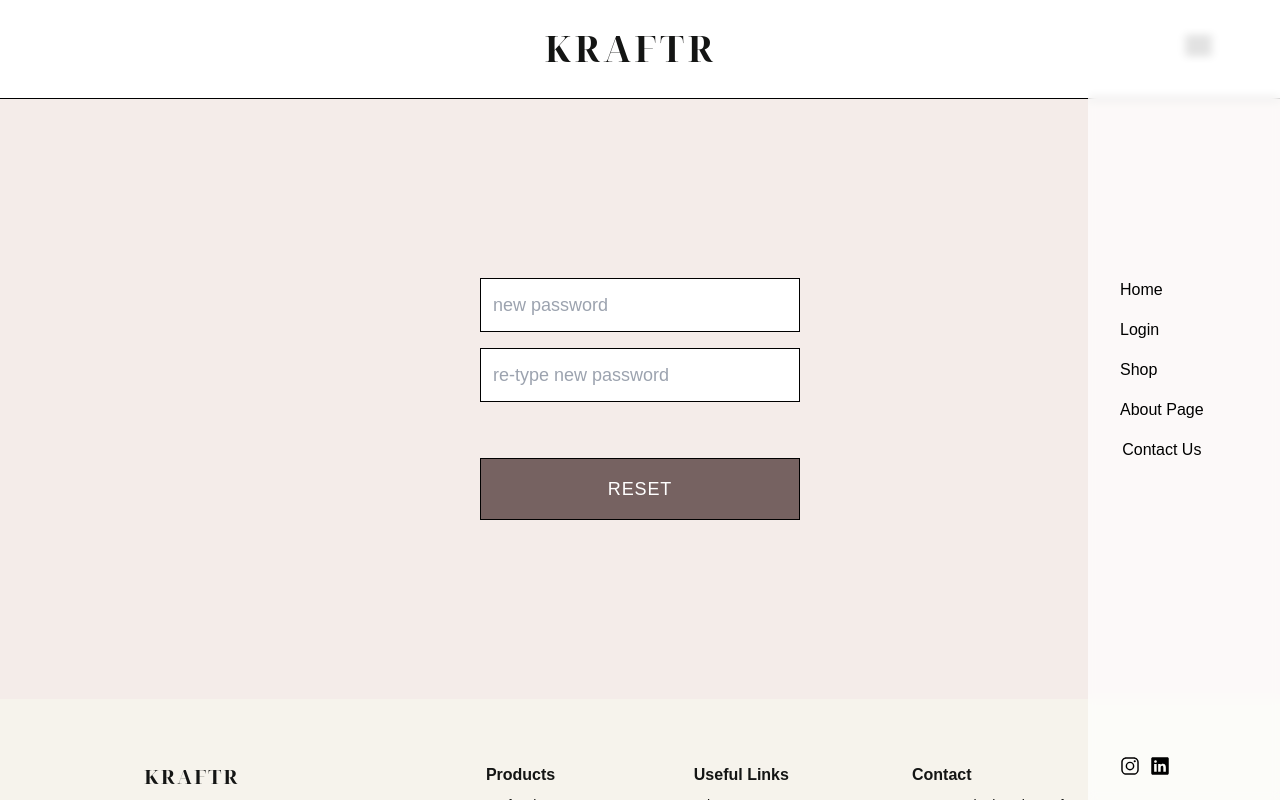
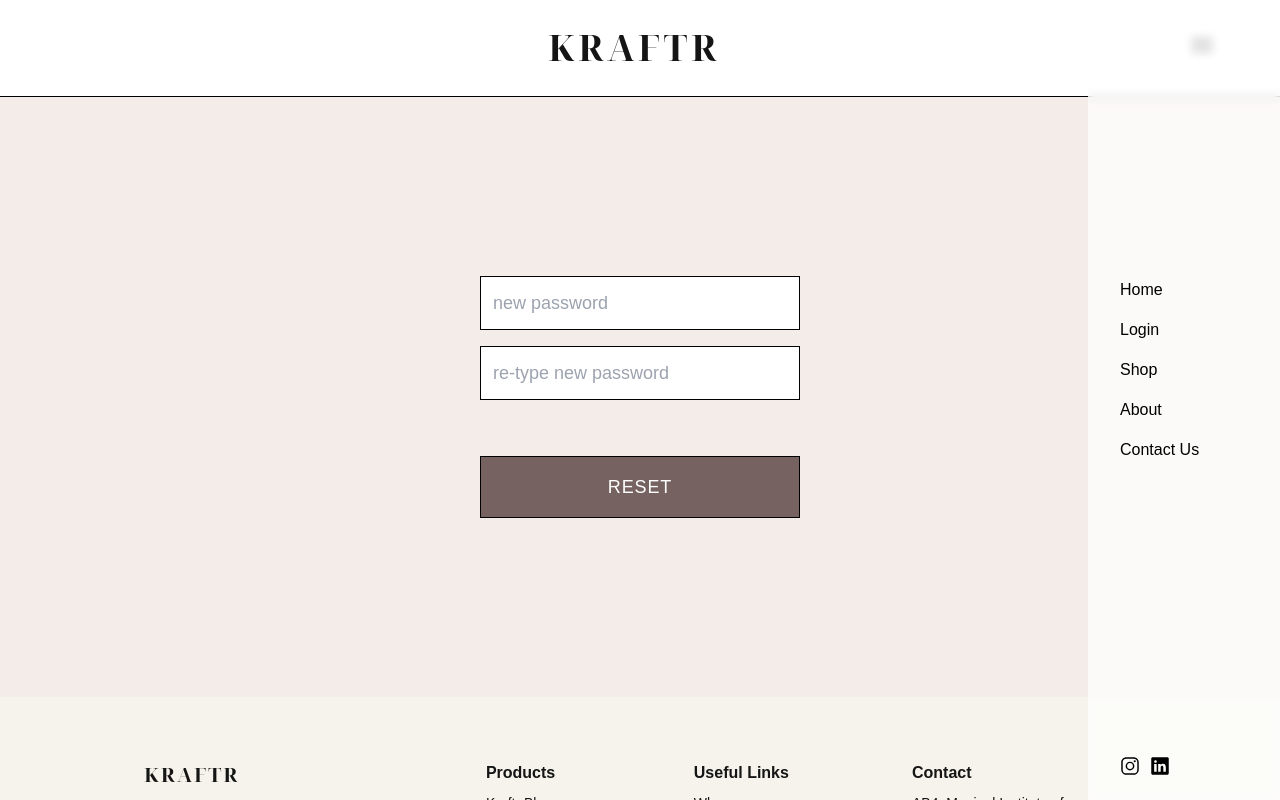
Before and after one commit to kraftrlyfstyle/Kraftr-Website, a React (Vite) app: page /forgot-password in a window 1280 px wide. Both pictures are taken after a click on the button 1198 px from the left and 45 px from the top of the page. Shown: the top 800 px of the page. Built offline with nearby package versions, Linux system fonts and the light colour scheme.

Commit message:
Update ForgotPassword.jsx
Change "About Page" to "About"

```diff
--- a/src/pages/ForgotPassword.jsx
+++ b/src/pages/ForgotPassword.jsx
@@ -63,8 +63,8 @@ const ForgotPassword = () => {
 							>
 								Shop
 							</Link>
-							<button className="mb-4 hover:text-[#766261] transition-all">
-								About Page
+							<button className="mb-4 hover:text-[#766261] transition-all text-left">
+								About
 							</button>
 							<button className="mb-4 hover:text-[#766261] transition-all">
 								Contact Us
@@ -101,7 +101,7 @@ const ForgotPassword = () => {
 							setMenuBar(true);
 						}}
 					>
-						<MdMenu size={35} />
+						<MdMenu size={28} />
 					</button>
 				</div>
 			</div>
```
